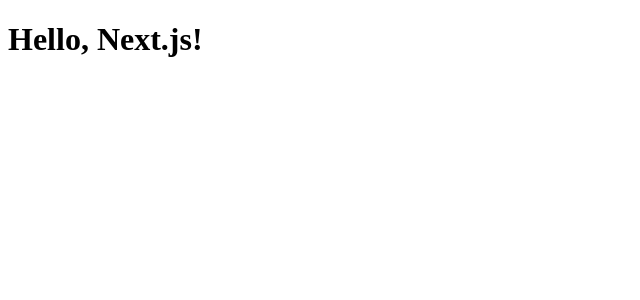
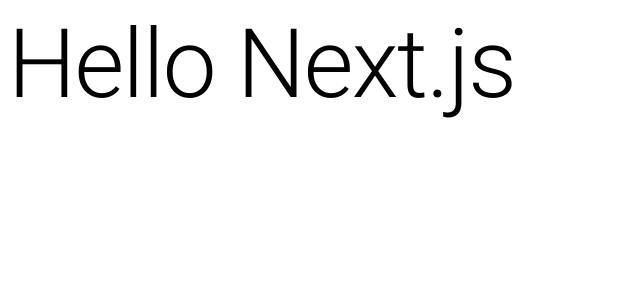
Before and after one commit to ttamara96/inventory-app, a Next.js app: page / in a window 1280 px wide. Shown: the top 300 px of the page, without its empty margins (0-640 px from the left). Built offline with nearby package versions, Linux system fonts and the light colour scheme.

Commit message:
Include MaterialUI libraries in the project

```diff
--- a/src/app/globals.css
+++ /dev/null
@@ -1,107 +0,0 @@
-:root {
-  --max-width: 1100px;
-  --border-radius: 12px;
-  --font-mono: ui-monospace, Menlo, Monaco, "Cascadia Mono", "Segoe UI Mono",
-    "Roboto Mono", "Oxygen Mono", "Ubuntu Monospace", "Source Code Pro",
-    "Fira Mono", "Droid Sans Mono", "Courier New", monospace;
-
-  --foreground-rgb: 0, 0, 0;
-  --background-start-rgb: 214, 219, 220;
-  --background-end-rgb: 255, 255, 255;
-
-  --primary-glow: conic-gradient(
-    from 180deg at 50% 50%,
-    #16abff33 0deg,
-    #0885ff33 55deg,
-    #54d6ff33 120deg,
-    #0071ff33 160deg,
-    transparent 360deg
-  );
-  --secondary-glow: radial-gradient(
-    rgba(255, 255, 255, 1),
-    rgba(255, 255, 255, 0)
-  );
-
-  --tile-start-rgb: 239, 245, 249;
-  --tile-end-rgb: 228, 232, 233;
-  --tile-border: conic-gradient(
-    #00000080,
-    #00000040,
-    #00000030,
-    #00000020,
-    #00000010,
-    #00000010,
-    #00000080
-  );
-
-  --callout-rgb: 238, 240, 241;
-  --callout-border-rgb: 172, 175, 176;
-  --card-rgb: 180, 185, 188;
-  --card-border-rgb: 131, 134, 135;
-}
-
-@media (prefers-color-scheme: dark) {
-  :root {
-    --foreground-rgb: 255, 255, 255;
-    --background-start-rgb: 0, 0, 0;
-    --background-end-rgb: 0, 0, 0;
-
-    --primary-glow: radial-gradient(rgba(1, 65, 255, 0.4), rgba(1, 65, 255, 0));
-    --secondary-glow: linear-gradient(
-      to bottom right,
-      rgba(1, 65, 255, 0),
-      rgba(1, 65, 255, 0),
-      rgba(1, 65, 255, 0.3)
-    );
-
-    --tile-start-rgb: 2, 13, 46;
-    --tile-end-rgb: 2, 5, 19;
-    --tile-border: conic-gradient(
-      #ffffff80,
-      #ffffff40,
-      #ffffff30,
-      #ffffff20,
-      #ffffff10,
-      #ffffff10,
-      #ffffff80
-    );
-
-    --callout-rgb: 20, 20, 20;
-    --callout-border-rgb: 108, 108, 108;
-    --card-rgb: 100, 100, 100;
-    --card-border-rgb: 200, 200, 200;
-  }
-}
-
-* {
-  box-sizing: border-box;
-  padding: 0;
-  margin: 0;
-}
-
-html,
-body {
-  max-width: 100vw;
-  overflow-x: hidden;
-}
-
-body {
-  color: rgb(var(--foreground-rgb));
-  background: linear-gradient(
-      to bottom,
-      transparent,
-      rgb(var(--background-end-rgb))
-    )
-    rgb(var(--background-start-rgb));
-}
-
-a {
-  color: inherit;
-  text-decoration: none;
-}
-
-@media (prefers-color-scheme: dark) {
-  html {
-    color-scheme: dark;
-  }
-}
--- a/src/app/layout.tsx
+++ b/src/app/layout.tsx
@@ -1,3 +1,9 @@
+import '@fontsource/roboto/300.css';
+import '@fontsource/roboto/400.css';
+import '@fontsource/roboto/500.css';
+import '@fontsource/roboto/700.css';
+
+
 export default function RootLayout({
   children,
 }: {
@@ -5,6 +11,18 @@ export default function RootLayout({
 }) {
   return (
     <html lang="en">
+      <head>
+        <link rel="preconnect" href="https://fonts.googleapis.com" />
+        <link rel="preconnect" href="https://fonts.gstatic.com" crossOrigin=""/>
+        <link
+          rel="stylesheet"
+          href="https://fonts.googleapis.com/css2?family=Roboto:wght@300;400;500;700&display=swap"
+        />
+        <link
+          rel="stylesheet"
+          href="https://fonts.googleapis.com/icon?family=Material+Icons"
+        />
+      </head>
       <body>{children}</body>
     </html>
   )
--- a/src/app/page.tsx
+++ b/src/app/page.tsx
@@ -1,3 +1,7 @@
+import Typography from '@mui/material/Typography';
+
 export default function Page() {
-  return <h1>Hello, Next.js!</h1>
+  return  <Typography variant="h1" gutterBottom>
+            Hello Next.js
+          </Typography>
 }
```
Also changed, not shown: package.json (+9 -2 lines), 1 other file (tests, documents, lock files or other folders).
